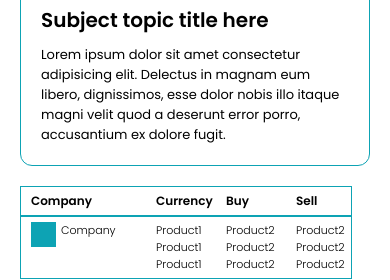
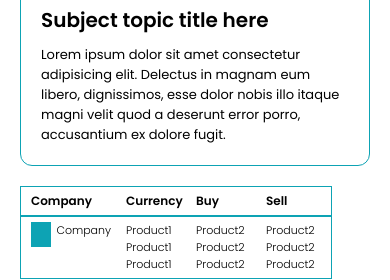
Before and after one commit to Novagh8741/eyesentest1487, a plain HTML site: page forex.html in a window 390 px wide. Shown: the part 569-849 px from the top of the page. Drawn offline with Linux system fonts and the light colour scheme.

Commit message:
eyesen.main.css

```diff
--- a/eyesen.main.css
+++ b/eyesen.main.css
@@ -934,9 +934,14 @@ gap: 20px;
     width: 100%;
 }
 
+.head-name .name1 {
+    width: 80px;
+    display: flex;
+}
+
 .prod {
     min-width: 50px;
-    padding: 0 10px;
+    margin: 0 5px;
 }
 
 
```
